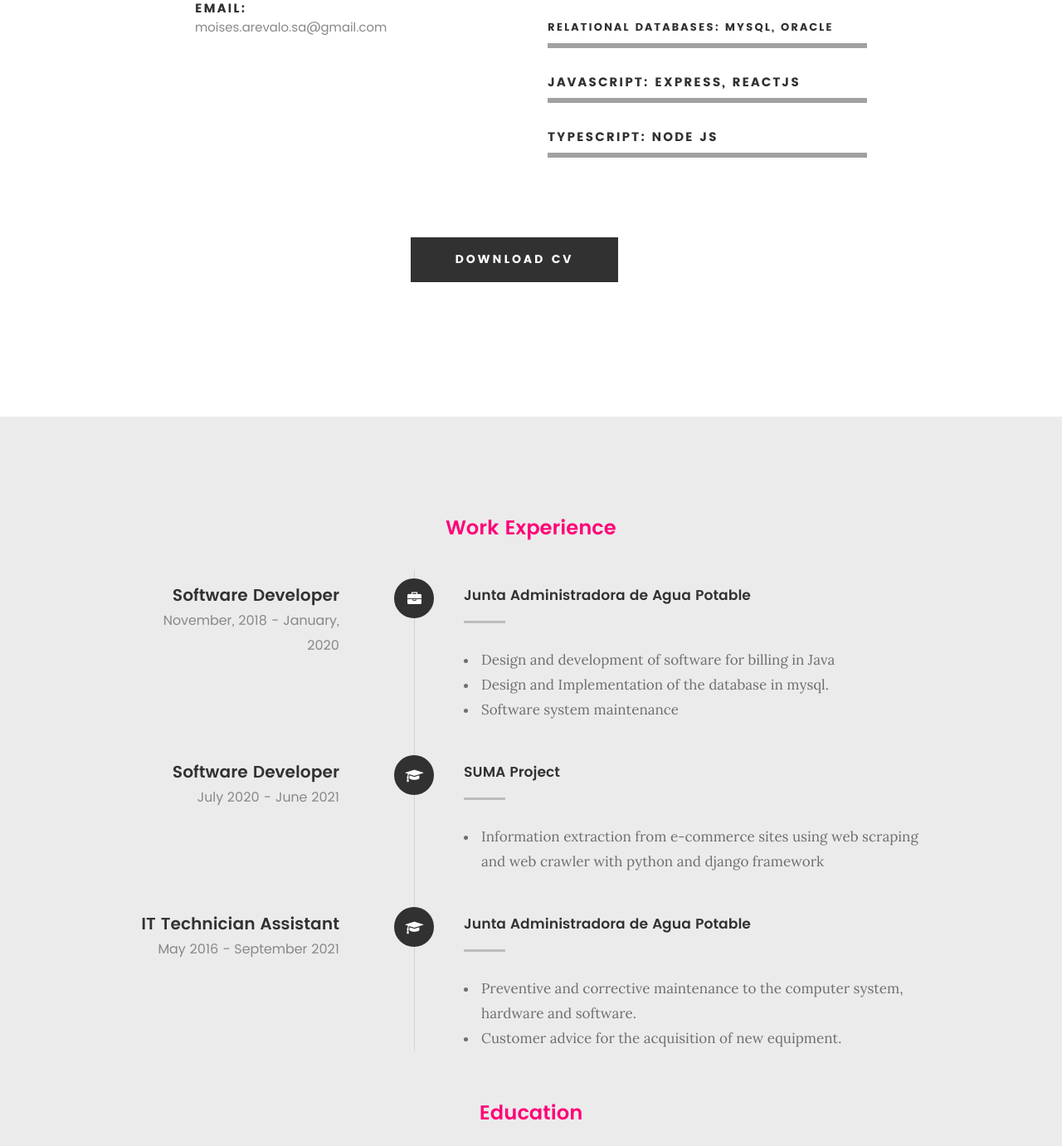
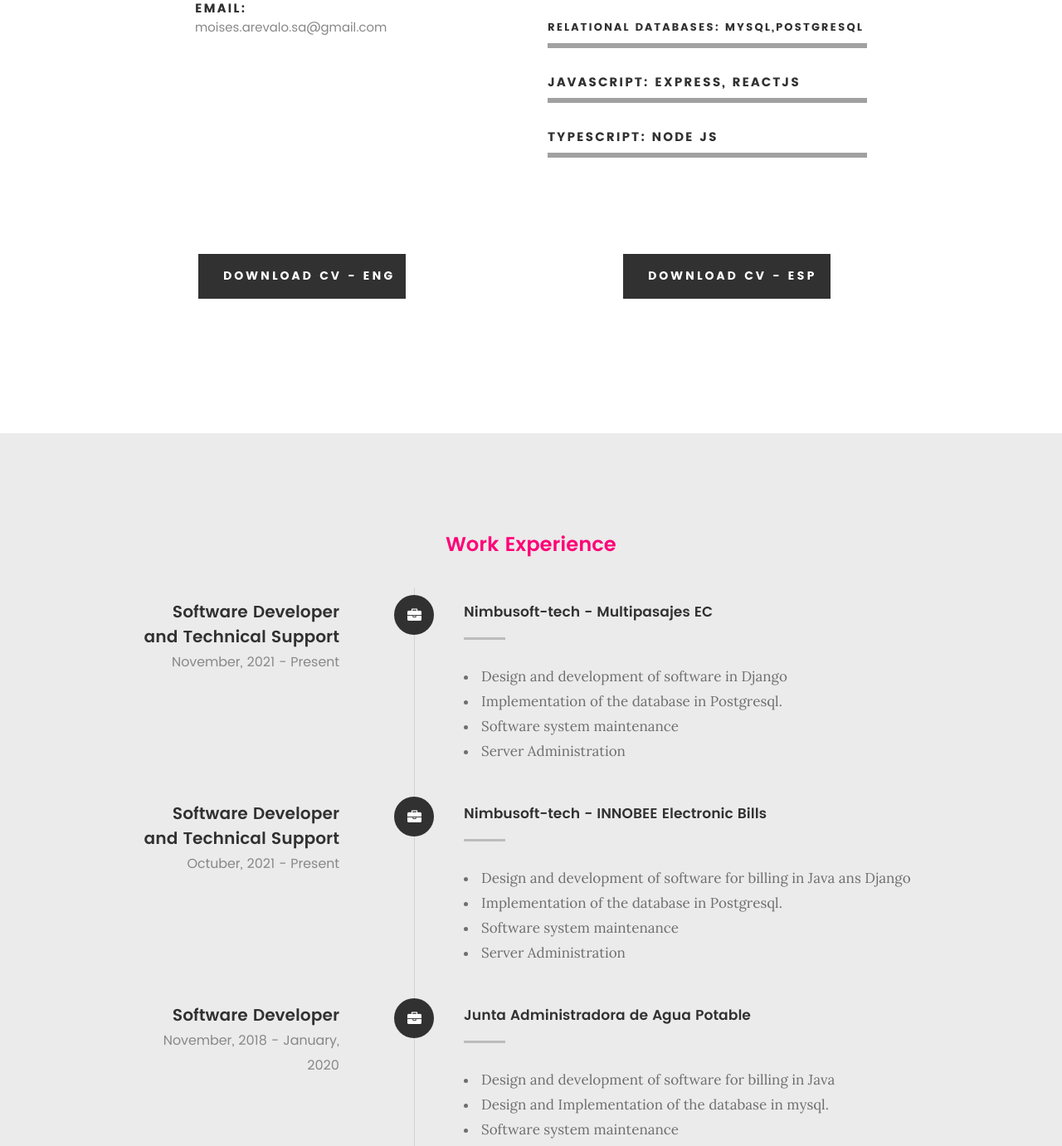
Before and after one commit to MoisesArevalo/portafolio, a plain HTML site: page index.html in a window 1280 px wide. Shown: the part 1639-3020 px from the top of the page at 83% size. Drawn offline with Linux system fonts and the light colour scheme; files whose address does not match are found by name.

Commit message:
Updated work experience

```diff
--- a/css/main.css
+++ b/css/main.css
@@ -2596,4 +2596,23 @@ footer .copyright span:last-child::after {
 	background: #000000;
 }
 
+
+
 /*# sourceMappingURL=main.css.map */
+
+/* Me class */
+.cv-download{
+	display: inline-flex;
+	width:80vw;
+	margin-right:10vw;
+	margin-left: 10vw;
+
+}
+
+@media only screen and (max-width:630px){
+	.cv-download{
+		display: inline-block;
+		width:80vw;
+
+	}
+}
--- a/index.html
+++ b/index.html
@@ -177,7 +177,7 @@
 					<li>
 						<!-- <div class="progress percent95"><span>95%</span></div> -->
 
-						<strong style="font-size: 1.3rem;">Relational DataBases: MySql, Oracle</strong>
+						<strong style="font-size: 1.3rem;">Relational DataBases: MySql,Postgresql</strong>
 					</li>
 					<li>
 
@@ -194,11 +194,18 @@
 			</div>
 
 		</div>
+		<div class="cv-download">
+			<div class="row button-section">
+				<div class="col-twelve">
+					<a href="images/Moises CV ENG.pdf" download title="Download CV" class="button button-primary" target="_BLANK">Download CV - ENG</a>
+				</div>
+			</div>
+			<div class="row button-section">
+				<div class="col-twelve">
+					<a href="images/Moises CV ESP.pdf" download title="Download CV" class="button button-primary" target="_BLANK">Download CV - ESP</a>
+				</div>
+			</div>
 
-		<div class="row button-section">
-			<div class="col-twelve">
-				<a href="images/Moises CV.pdf" download title="Download CV" class="button button-primary" target="_BLANK">Download CV</a>
-			</div>
 		</div>
 
 	</section> <!-- /process-->
@@ -221,7 +228,50 @@
 			<div class="col-twelve">
 
 				<div class="timeline-wrap">
+					<div class="timeline-block">
 
+						<div class="timeline-ico">
+							<i class="fa fa-briefcase"></i>
+						</div>
+
+						<div class="timeline-header">
+							<h3>Software Developer and Technical Support</h3>
+							<p>November, 2021  - Present</p>
+						</div>
+
+						<div class="timeline-content">
+							<h4>Nimbusoft-tech - Multipasajes EC</h4>
+							<p><ul>
+								<li>Design and development of software in Django</li>
+								<li>Implementation of the database in Postgresql.</li>
+								<li>Software system maintenance</li>
+								<li>Server Administration</li>
+							</ul> </p>
+						</div>
+
+					</div>
+					<div class="timeline-block">
+
+						<div class="timeline-ico">
+							<i class="fa fa-briefcase"></i>
+						</div>
+
+						<div class="timeline-header">
+							<h3>Software Developer and Technical Support</h3>
+							<p> Octuber, 2021  - Present</p>
+						</div>
+
+						<div class="timeline-content">
+							<h4>Nimbusoft-tech - INNOBEE Electronic Bills</h4>
+							<p><ul>
+								<li>Design and development of software for billing in Java ans Django</li>
+								<li>Implementation of the database in Postgresql.</li>
+								<li>Software system maintenance</li>
+								<li>Server Administration</li>
+							</ul> </p>
+						</div>
+
+					</div>
 					<div class="timeline-block">
 
 						<div class="timeline-ico">
```
Also changed, not shown: images/intro-bg.jpg, images/intro-bg1.jpg (added), 2 other files.
